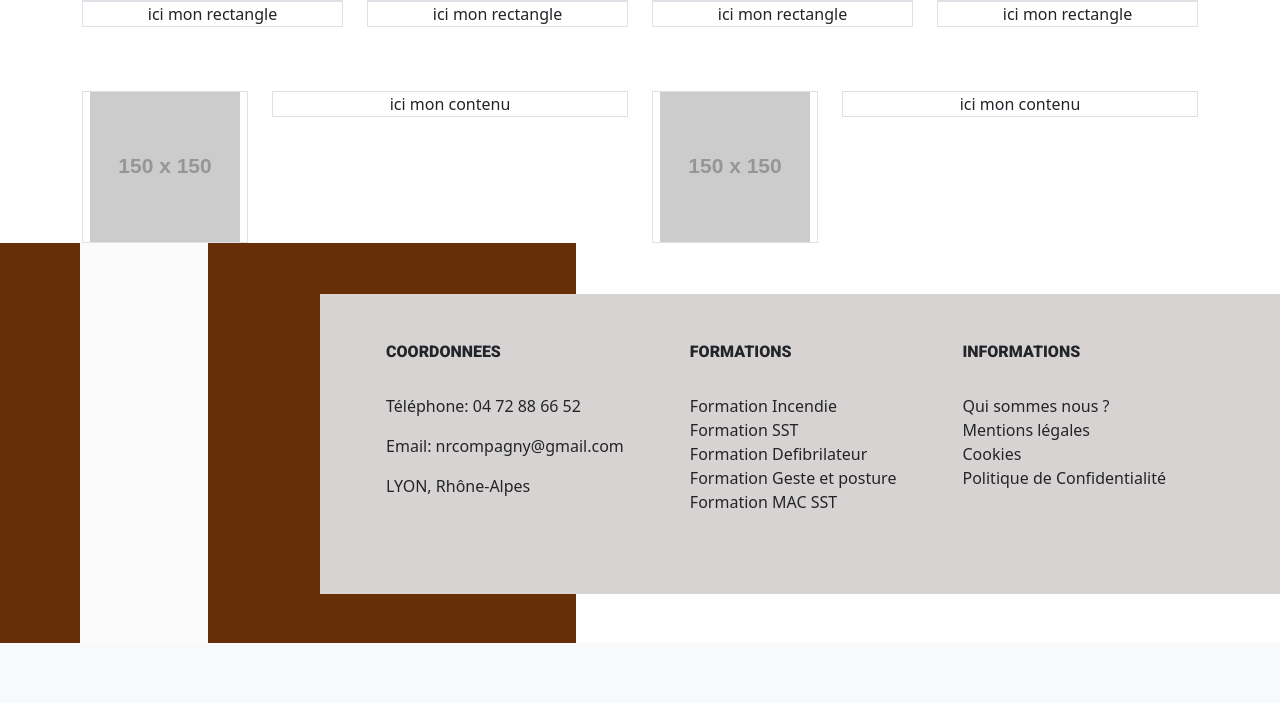
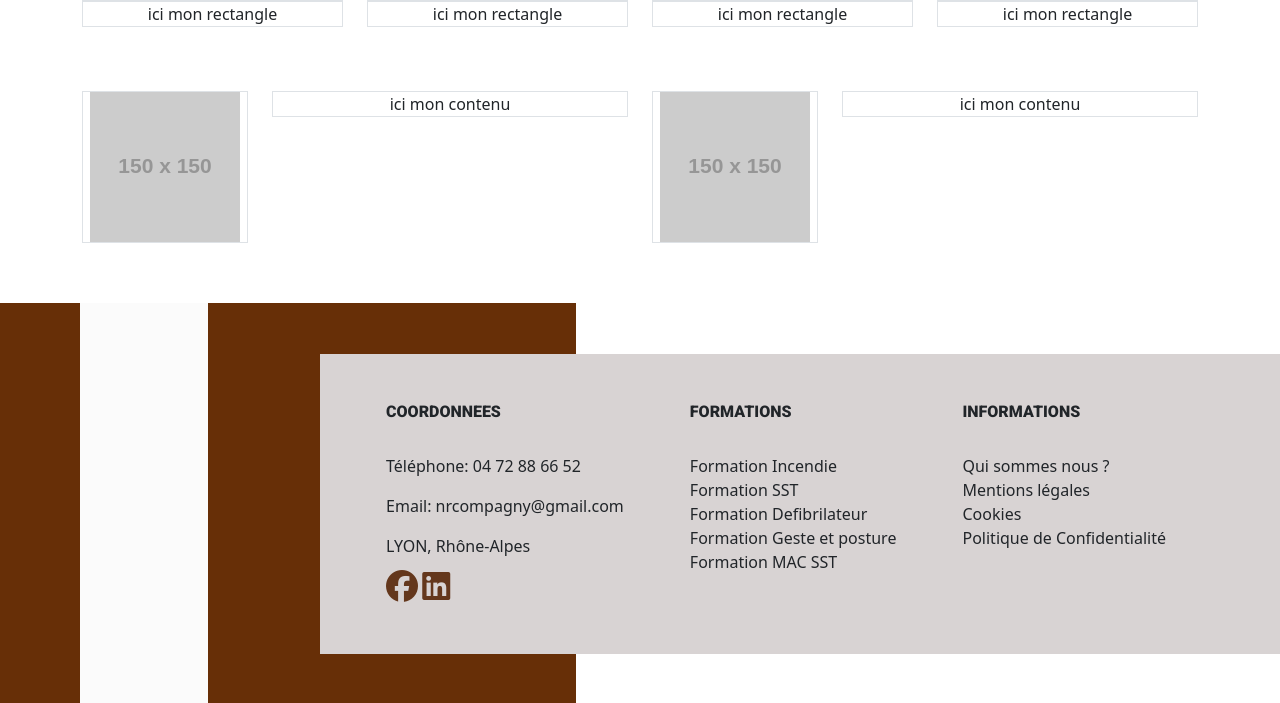
Before and after one commit to TheMaxium69/NRPrevention-SiteWeb, a PHP site: page / in a window 1280 px wide; the page is wider, and only the part inside the window is pictured. Shown: the part 2511-3214 px from the top of that part. Before the commit the page ends 3154 px from the top of that part, so only its background shows below. Run offline with PHP 8.4, Linux system fonts and the light colour scheme; grey boxes labelled with a size stand in for pictures from a placeholder-image service; some libraries are stand-ins or nearby versions.

Commit message:
Finish footer 99%

```diff
--- a/app/extension.php
+++ b/app/extension.php
@@ -2,4 +2,6 @@
 include "env.php";
 
 require_once $env_urlFile . "Boostrap.phtml";
+require_once $env_urlFile . "googlefont.phtml";
+require_once $env_urlFile . "fontawasome.phtml";
 require_once $env_urlFile . "link.phtml";
--- a/composant/footer.phtml
+++ b/composant/footer.phtml
@@ -12,6 +12,8 @@
     <p>Email: nrcompagny@gmail.com</p>
 
     <p>LYON, Rhône-Alpes</p>
+    <i class="fa-brands fa-facebook fa-2xl" style="color: #64371c;"></i> <!--  A modifier plus tard !!  -->
+    <i class="fa-brands fa-linkedin fa-2xl" style="color: #64371c;"></i> <!--  A modifier plus tard !!  -->
     </div>
     <div class="footer-element-1">
     <h6>FORMATIONS</h6>
--- a/css/footer.css
+++ b/css/footer.css
@@ -1,17 +1,17 @@
 .footer-style{
     display: flex;
-
+    margin-top: 60px;
 }
 
 
 .brown-div{
-    background-color: #672f07;
+    background-color: #672f07; /* A modifier plus tard !! */
     height: 400px;
     width: 45%;
 }
 
 .white-div{
-    background-color: rgb(251, 251, 251);
+    background-color: rgb(251, 251, 251); /* A modifier plus tard !! */
     height: 400px;
     width: 10%;
     position: absolute;
@@ -28,7 +28,7 @@
 }
 
 .footer-position h6{
-    font-family: "Roboto", sans-serif;
+    font-family: "Roboto", sans-serif; /* A modifier plus tard !! */
     font-weight: 900;
 }
 
--- /dev/null
+++ b/extension/fontawasome.phtml
@@ -0,0 +1 @@
+<link rel="stylesheet" type="text/css" media="screen" href="https://cdnjs.cloudflare.com/ajax/libs/font-awesome/6.5.1/css/all.min.css">
--- /dev/null
+++ b/extension/googlefont.phtml
@@ -0,0 +1,3 @@
+<link rel="preconnect" href="https://fonts.googleapis.com">
+<link rel="preconnect" href="https://fonts.gstatic.com" crossorigin>
+<link href="https://fonts.googleapis.com/css2?family=Roboto:wght@400;700;900&display=swap" rel="stylesheet">
--- a/extension/link.phtml
+++ b/extension/link.phtml
@@ -2,6 +2,3 @@
 <link rel="stylesheet" type="text/css" media="screen" href="css/index.css">
 <link rel="stylesheet" type="text/css" media="screen" href="css/navbar.css">
 <link rel="stylesheet" type="text/css" media="screen" href="css/footer.css">
-<link rel="preconnect" href="https://fonts.googleapis.com">
-<link rel="preconnect" href="https://fonts.gstatic.com" crossorigin>
-<link href="https://fonts.googleapis.com/css2?family=Roboto:wght@400;700;900&display=swap" rel="stylesheet">
```
